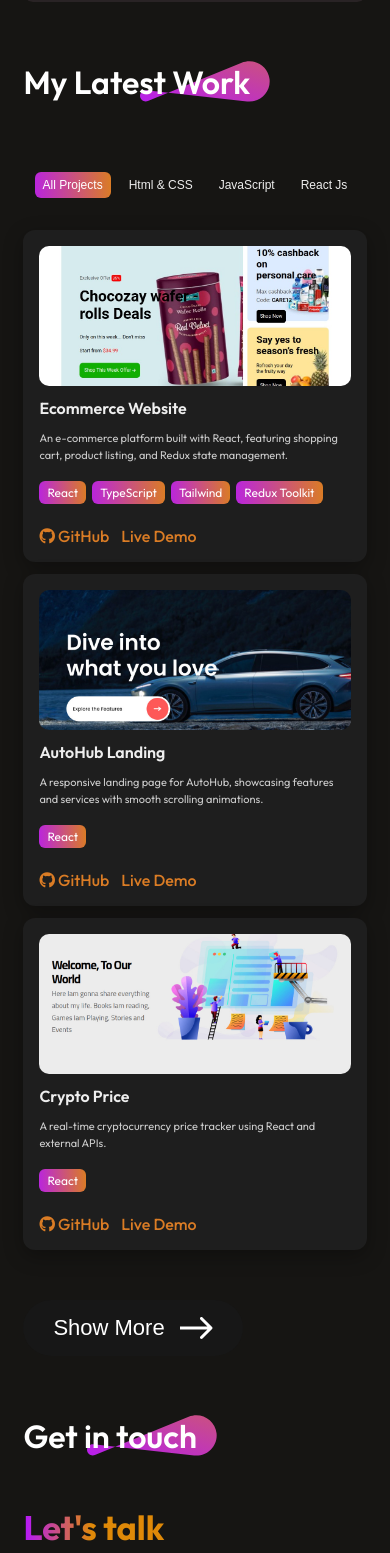
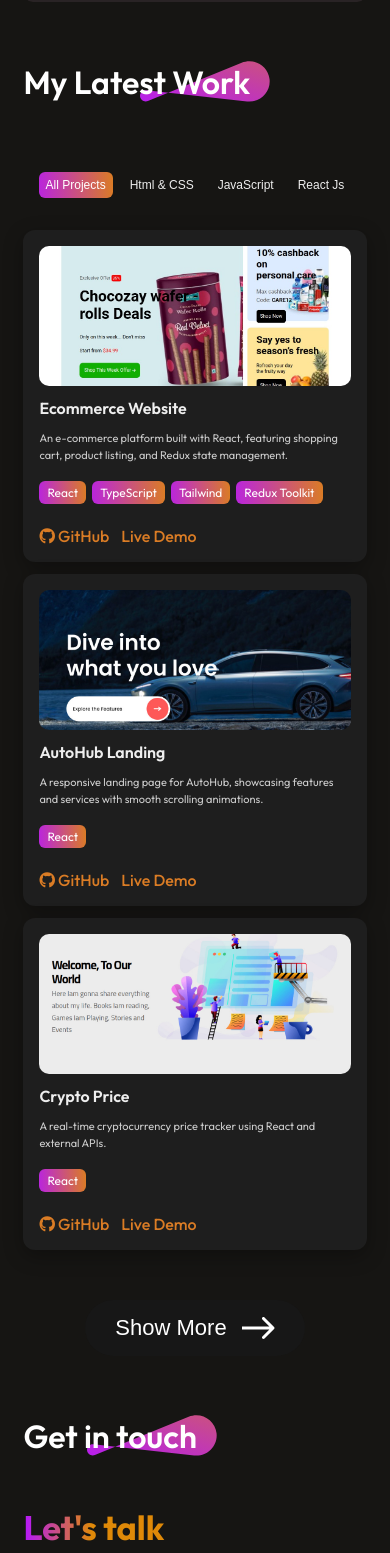
Before and after one commit to mohammedmelalimy/MoDev-portfolio, a React (Vite) app: page / in a window 390 px wide. Shown: the part 1325-2878 px from the top of the page. Built offline with nearby package versions, Linux system fonts and the light colour scheme.

Commit message:
update project section filter buttons padding

```diff
--- a/src/Components/Projects/Projects.css
+++ b/src/Components/Projects/Projects.css
@@ -152,7 +152,7 @@
 
   .side button {
     text-align: center;
-    padding: 8px 10px;
+    padding: 8px 9px;
     font-size: 14px;
   }
 }
@@ -165,10 +165,13 @@
 
   .side button {
     font-size: 12px;
-    padding: 6px 8px;
+    padding: 6px 7px;
   }
 
   .projects-card {
     gap: 12px;
   }
+  .show-more-projects{
+    margin: auto;
+  }
 }
```
